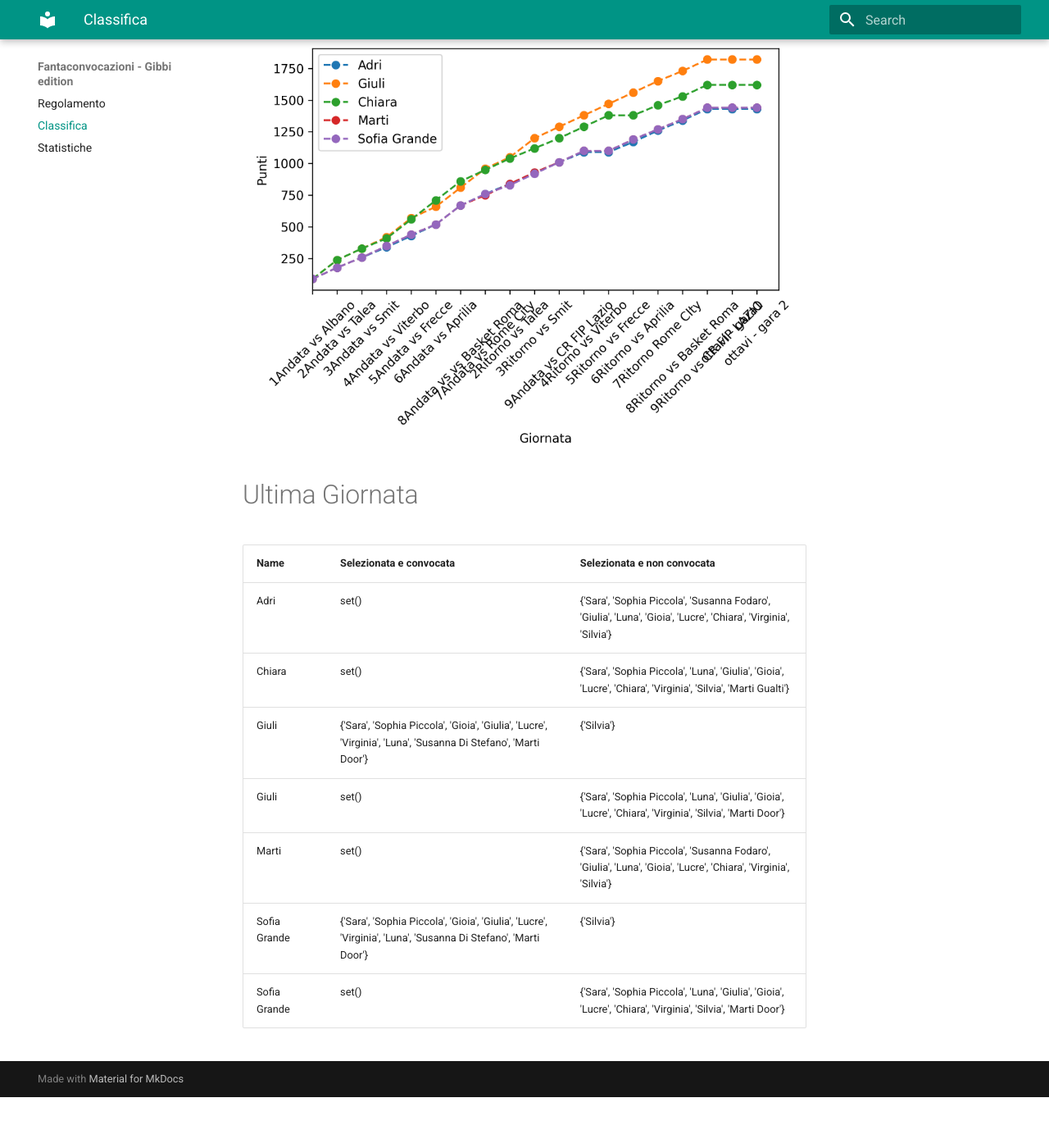
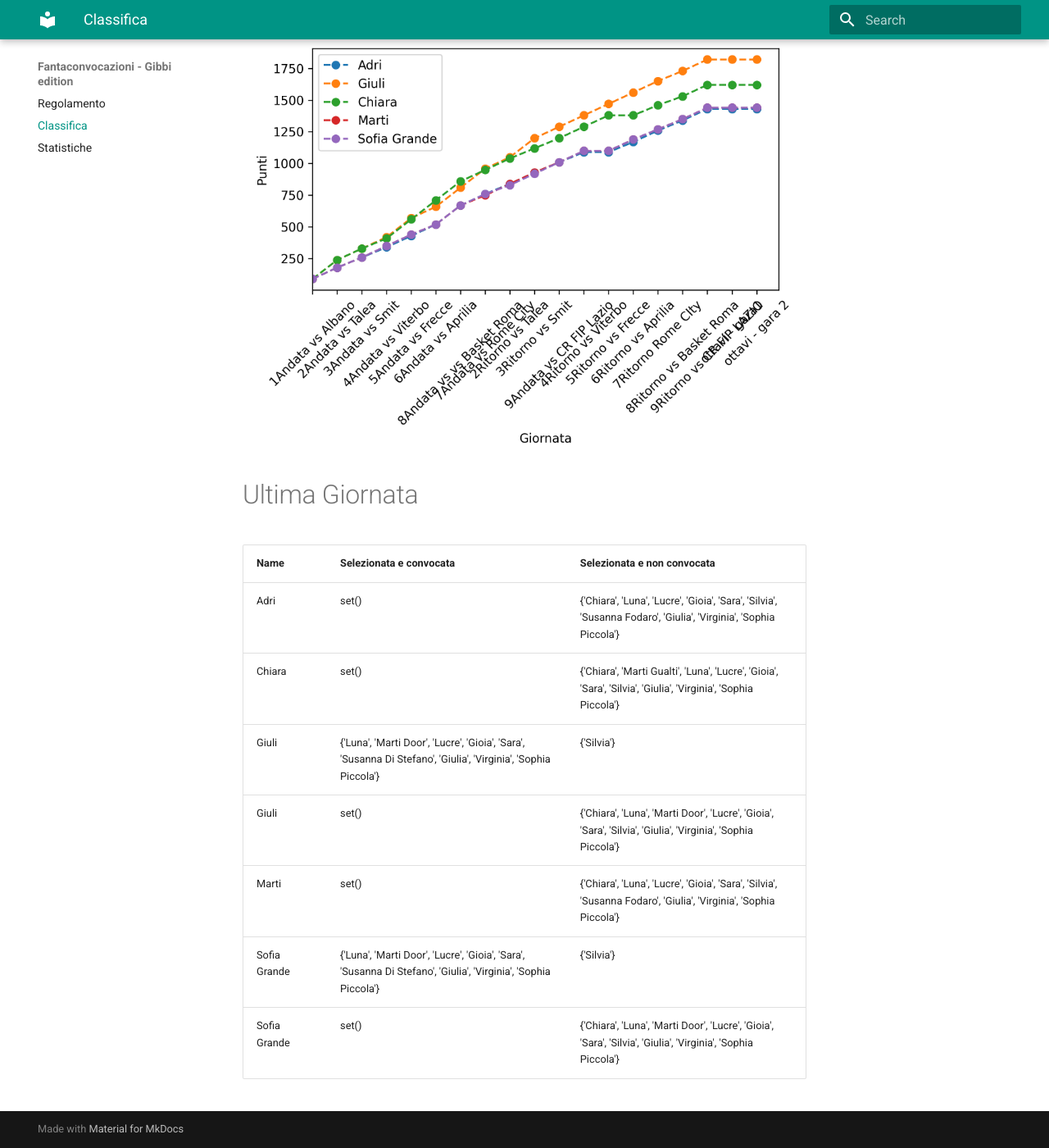
Before and after one commit to martinig94/fantagibbi, an MkDocs documentation site: the page built from docs/Classifica.md, in a window 1280 px wide and 1400 px high, scrolled down 565 px. Shown: the whole window at 82% size. Built offline with MkDocs 1.6.1 and Material for MkDocs 9.7.7, drawn with Linux system fonts in a browser that asks for light colours; before the commit the page ends 1903 px from its top, so only the background shows below that.

Commit message:
Auto-update from main.py

```diff
--- a/docs/Classifica.md
+++ b/docs/Classifica.md
@@ -18,11 +18,11 @@
 <!-- START_TABLE CORRECT -->
 | Name         | Selezionata e convocata                                                                                        | Selezionata e non convocata                                                                                      |
 |:-------------|:---------------------------------------------------------------------------------------------------------------|:-----------------------------------------------------------------------------------------------------------------|
-| Adri         | set()                                                                                                          | {'Sara', 'Sophia Piccola', 'Susanna Fodaro', 'Giulia', 'Luna', 'Gioia', 'Lucre', 'Chiara', 'Virginia', 'Silvia'} |
-| Chiara       | set()                                                                                                          | {'Sara', 'Sophia Piccola', 'Luna', 'Giulia', 'Gioia', 'Lucre', 'Chiara', 'Virginia', 'Silvia', 'Marti Gualti'}   |
-| Giuli        | {'Sara', 'Sophia Piccola', 'Gioia', 'Giulia', 'Lucre', 'Virginia', 'Luna', 'Susanna Di Stefano', 'Marti Door'} | {'Silvia'}                                                                                                       |
-| Giuli        | set()                                                                                                          | {'Sara', 'Sophia Piccola', 'Luna', 'Giulia', 'Gioia', 'Lucre', 'Chiara', 'Virginia', 'Silvia', 'Marti Door'}     |
-| Marti        | set()                                                                                                          | {'Sara', 'Sophia Piccola', 'Susanna Fodaro', 'Giulia', 'Luna', 'Gioia', 'Lucre', 'Chiara', 'Virginia', 'Silvia'} |
-| Sofia Grande | {'Sara', 'Sophia Piccola', 'Gioia', 'Giulia', 'Lucre', 'Virginia', 'Luna', 'Susanna Di Stefano', 'Marti Door'} | {'Silvia'}                                                                                                       |
-| Sofia Grande | set()                                                                                                          | {'Sara', 'Sophia Piccola', 'Luna', 'Giulia', 'Gioia', 'Lucre', 'Chiara', 'Virginia', 'Silvia', 'Marti Door'}     |
+| Adri         | set()                                                                                                          | {'Chiara', 'Luna', 'Lucre', 'Gioia', 'Sara', 'Silvia', 'Susanna Fodaro', 'Giulia', 'Virginia', 'Sophia Piccola'} |
+| Chiara       | set()                                                                                                          | {'Chiara', 'Marti Gualti', 'Luna', 'Lucre', 'Gioia', 'Sara', 'Silvia', 'Giulia', 'Virginia', 'Sophia Piccola'}   |
+| Giuli        | {'Luna', 'Marti Door', 'Lucre', 'Gioia', 'Sara', 'Susanna Di Stefano', 'Giulia', 'Virginia', 'Sophia Piccola'} | {'Silvia'}                                                                                                       |
+| Giuli        | set()                                                                                                          | {'Chiara', 'Luna', 'Marti Door', 'Lucre', 'Gioia', 'Sara', 'Silvia', 'Giulia', 'Virginia', 'Sophia Piccola'}     |
+| Marti        | set()                                                                                                          | {'Chiara', 'Luna', 'Lucre', 'Gioia', 'Sara', 'Silvia', 'Susanna Fodaro', 'Giulia', 'Virginia', 'Sophia Piccola'} |
+| Sofia Grande | {'Luna', 'Marti Door', 'Lucre', 'Gioia', 'Sara', 'Susanna Di Stefano', 'Giulia', 'Virginia', 'Sophia Piccola'} | {'Silvia'}                                                                                                       |
+| Sofia Grande | set()                                                                                                          | {'Chiara', 'Luna', 'Marti Door', 'Lucre', 'Gioia', 'Sara', 'Silvia', 'Giulia', 'Virginia', 'Sophia Piccola'}     |
 <!-- END_TABLE CORRECT -->
```
